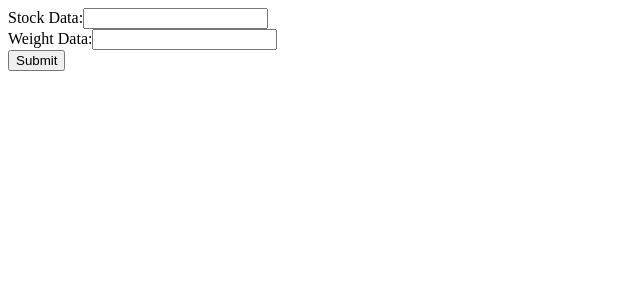
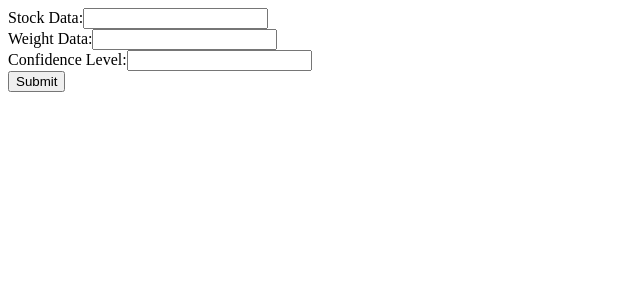
Before and after one commit to mazinal-ani/riskmanagement, a React (Create React App) app in the folder client/: page / in a window 1280 px wide. Shown: the top 300 px of the page, without its empty margins (0-640 px from the left). Built offline with nearby package versions, Linux system fonts and the light colour scheme.

Commit message:
Fixed percent change error

```diff
--- a/client/src/App.js
+++ b/client/src/App.js
@@ -3,6 +3,7 @@ import React, { useState } from 'react';
 function StockWeightForm() {
   const [stockData, setStockData] = useState([]);
   const [weightData, setWeightData] = useState([]);
+  const [confidenceLevel, setConfidenceLevel] = useState([]);
 
   function handleSubmit(event) {
     event.preventDefault();
@@ -10,7 +11,8 @@ function StockWeightForm() {
 
     const data = {
       stockData,
-      weightData
+      weightData,
+      confidenceLevel
     };
 
 
@@ -48,6 +50,15 @@ function StockWeightForm() {
         />
       </label>
       <br />
+      <label>
+        Confidence Level:
+        <input
+          type="text"
+          value={confidenceLevel}
+          onChange={event => setConfidenceLevel(event.target.value)}
+        />
+      </label>
+      <br />
       <button type="submit">Submit</button>
     </form>
   );
```
Also changed, not shown: 1 other file (tests, documents, lock files or other folders).
